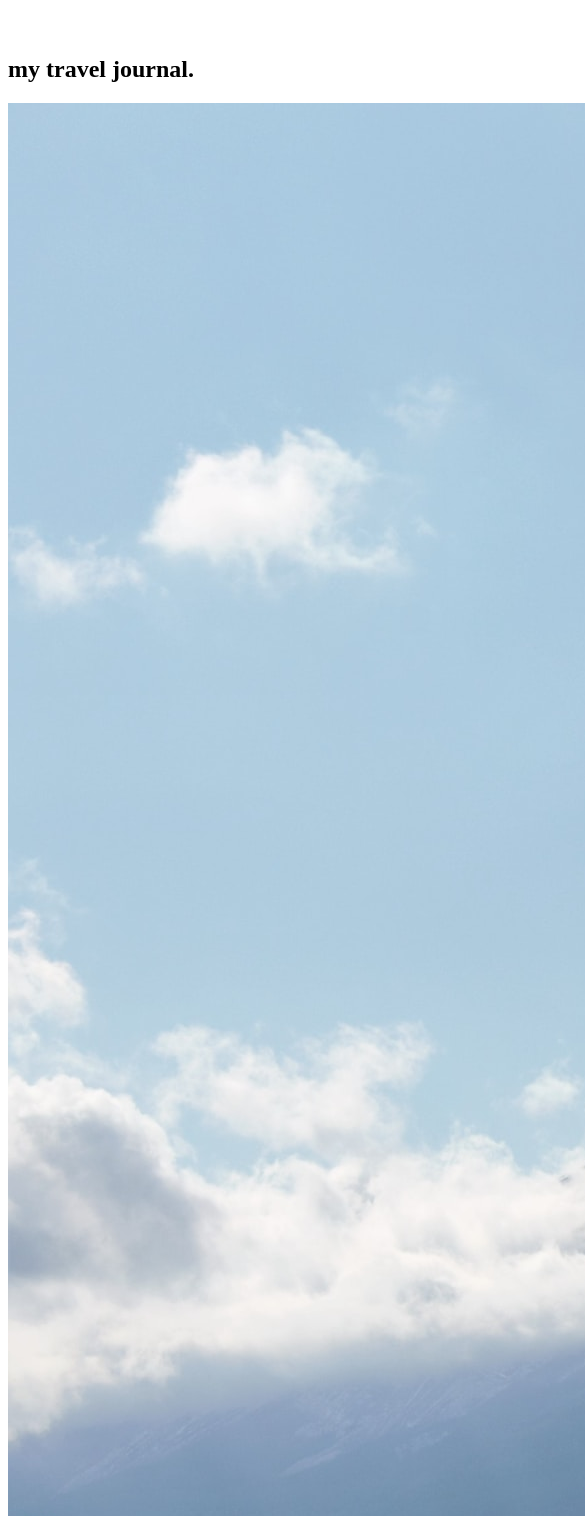
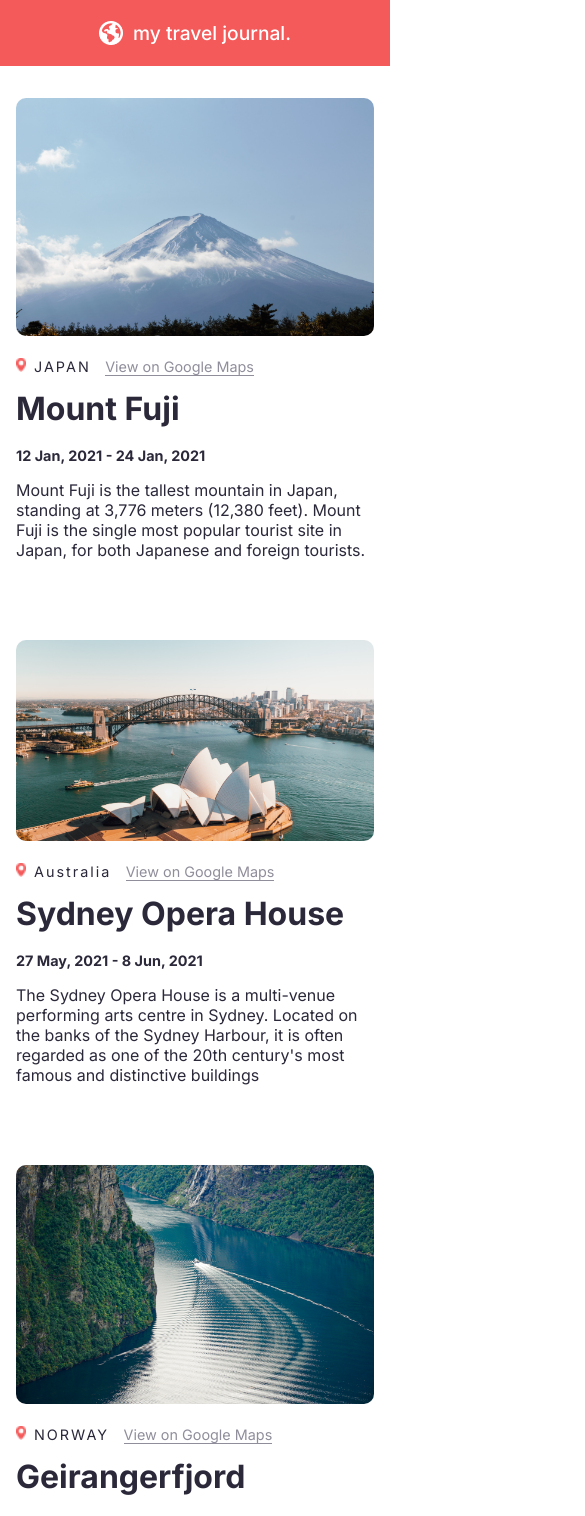
Before and after one commit to souravsgithub/react-projects-learning, a React (Vite) app in the folder travel-journal/: page / in a window 390 px wide. Shown: the top 1516 px of the page, 585 px wide, since content can reach past the window. Built offline with nearby package versions, Linux system fonts and the light colour scheme.

Commit message:
finished making the project for mobile devices

```diff
--- a/travel-journal/index.html
+++ b/travel-journal/index.html
@@ -3,6 +3,12 @@
   <head>
     <meta charset="UTF-8" />
     <meta name="viewport" content="width=device-width, initial-scale=1.0" />
+    <link rel="preconnect" href="https://fonts.googleapis.com" />
+    <link rel="preconnect" href="https://fonts.gstatic.com" crossorigin />
+    <link
+      href="https://fonts.googleapis.com/css2?family=Inter:wght@400;500;700&display=swap"
+      rel="stylesheet"
+    />
     <title>Travel Journal</title>
   </head>
   <body>
--- a/travel-journal/src/App.jsx
+++ b/travel-journal/src/App.jsx
@@ -1,11 +1,13 @@
 import Header from "./components/Header";
+import MainContent from "./components/MainContent";
+import data from "./data.js";
 import Travelled from "./components/Travelled";
 
 export default function App() {
   return (
     <>
       <Header />
-      <Travelled />
+      <MainContent data={data} />
     </>
   );
 }
--- /dev/null
+++ b/travel-journal/src/components/MainContent.jsx
@@ -0,0 +1,8 @@
+import Travelled from "./Travelled";
+
+export default function MainContent(props) {
+  const places = props.data.map((cardInfo) => {
+    return <Travelled {...cardInfo} key={cardInfo.id} />;
+  });
+  return places;
+}
--- a/travel-journal/src/components/Travelled.jsx
+++ b/travel-journal/src/components/Travelled.jsx
@@ -1,12 +1,12 @@
 import locationLogo from "/images/location.png";
 import japanImg from "/images/japan.jpg";
 
-export default function Travelled() {
+export default function Travelled(props) {
   return (
-    <section className="travelled-card">
+    <section className="travelled-card container">
       <div className="travelled-img-container">
         <img
-          src={japanImg}
+          src={`/images/${props.imageUrl}`}
           alt="image of a mountain"
           className="travelled-img"
         />
@@ -18,16 +18,14 @@ export default function Travelled() {
             className="location-logo"
             alt="location-logo"
           />
-          <span>JAPAN</span>
-          <a href="#">View on Google Maps</a>
+          <span>{props.location}</span>
+          <a href={props.googleMapsUrl}>View on Google Maps</a>
         </div>
-        <h2>Mountain Fuji</h2>
-        <h3>12 Jan, 2021 - 24 Jan, 2021</h3>
-        <p>
-          Mount Fuji is the tallest mountain in Japan, standing at 3,776 meters
-          (12,380 feet). Mount Fuji is the single most popular tourist site in
-          Japan, for both Japanese and foreign tourists.
-        </p>
+        <h2>{props.title}</h2>
+        <h3>
+          {props.startDate} - {props.endDate}
+        </h3>
+        <p>{props.description}</p>
       </div>
     </section>
   );
--- /dev/null
+++ b/travel-journal/src/data.js
@@ -0,0 +1,35 @@
+export default [
+  {
+    id: 1,
+    location: "JAPAN",
+    title: "Mount Fuji",
+    googleMapsUrl: "",
+    startDate: "12 Jan, 2021",
+    endDate: "24 Jan, 2021",
+    imageUrl: "japan.jpg",
+    description:
+      "Mount Fuji is the tallest mountain in Japan, standing at 3,776 meters (12,380 feet). Mount Fuji is the single most popular tourist site in Japan, for both Japanese and foreign tourists.",
+  },
+  {
+    id: 2,
+    location: "Australia",
+    title: "Sydney Opera House",
+    googleMapsUrl: "",
+    startDate: "27 May, 2021",
+    endDate: "8 Jun, 2021",
+    imageUrl: "sydney.jpg",
+    description:
+      "The Sydney Opera House is a multi-venue performing arts centre in Sydney. Located on the banks of the Sydney Harbour, it is often regarded as one of the 20th century's most famous and distinctive buildings",
+  },
+  {
+    id: 3,
+    location: "NORWAY",
+    title: "Geirangerfjord",
+    googleMapsUrl: "",
+    startDate: "1 Oct, 2021",
+    endDate: "18 Nov, 2021",
+    imageUrl: "norway.jpg",
+    description:
+      "The Geiranger Fjord is a fjord in the Sunnmøre region of Møre og Romsdal county, Norway. It is located entirely in the Stranda Municipality.",
+  },
+];
--- a/travel-journal/src/index.css
+++ b/travel-journal/src/index.css
@@ -0,0 +1,72 @@
+/* Global */
+body {
+    font-family: 'Inter', sans-serif;
+    color: #2B283A;
+    margin: 0;
+}
+.container {
+    max-width: 600px;
+    margin: 0 auto;
+    padding: 2em 1em;
+}
+
+img {
+    max-width: 100%;
+    object-fit: cover;
+}
+
+/* Typography */
+h1, h2, h3 {
+    margin: 0;
+}
+h1 {
+    font-weight: 500;
+    font-size: 1.2rem;
+    color: #ffffff;
+}
+h2 {
+    font-weight: 700;
+    font-size: 2rem;
+    margin-bottom: 0.6em;
+}
+h3 {
+    font-weight: 700;
+}
+p {
+    font-size: 1rem;
+}
+span, a, h3 {
+    font-size: 0.9rem;
+}
+a {
+    color: #918E9B;
+    text-decoration: none;
+    border-bottom: 1px solid #918E9B;
+}
+
+/* Layout */
+header {
+    background-color: #F55A5A;
+}
+nav {
+    display: flex;
+    justify-content: center;
+    gap: 10px;
+    padding: 1.3em 0;
+}
+.travelled-img {
+    margin-bottom: 1em;
+    border-radius: 10px;
+}
+.location-info-container {
+    margin-bottom: 0.8em;
+}
+.location-logo {
+    width: 10px;
+    margin-right: 0.5em;
+}
+.location-info-container > span {
+    font-weight: 400;
+    margin-right: 1em;
+    letter-spacing: 2px;
+}
```
